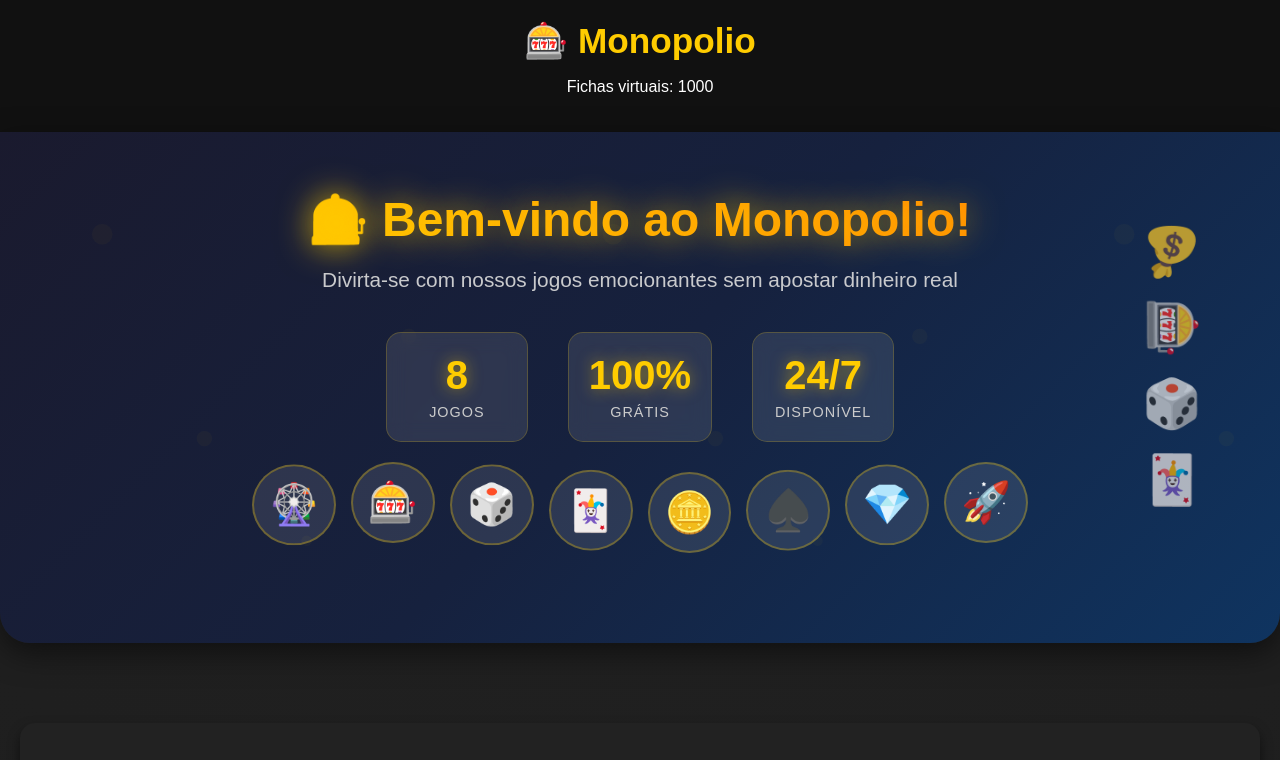
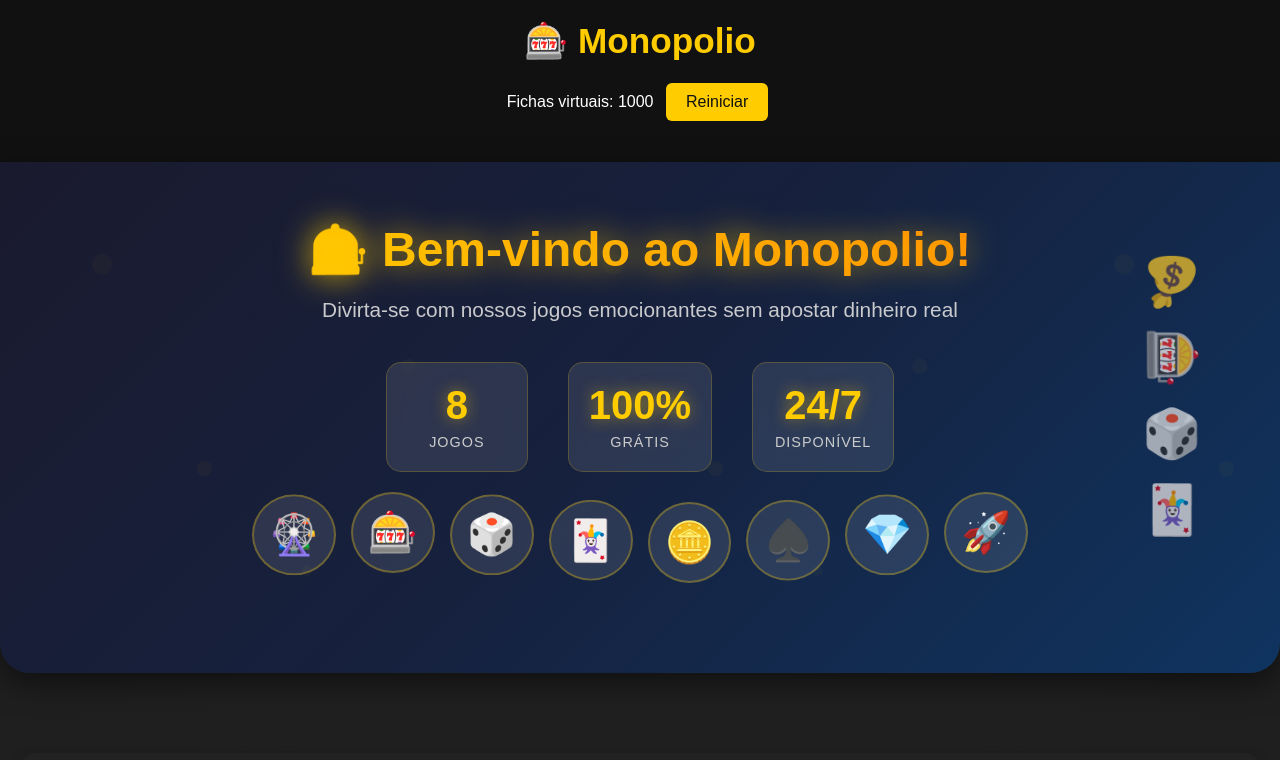
Before and after one commit to z12guilherme/Monopolio, a plain HTML site: page index.html in a window 1280 px wide. Shown: the top 760 px of the page. Drawn offline with Linux system fonts and the light colour scheme.

Commit message:
Add files via upload

```diff
--- a/index.html
+++ b/index.html
@@ -9,7 +9,10 @@
 <body>
 <header>
   <h1>🎰 Monopolio</h1>
-  <p>Fichas virtuais: <span id="chips">1000</span></p>
+  <p>
+    Fichas virtuais: <span id="chips">1000</span>
+    <button id="resetChips" title="Reiniciar fichas para 1000" style="margin-left:8px;">Reiniciar</button>
+  </p>
 </header>
 
 <!-- Hero Section -->
@@ -249,5 +252,41 @@
 <script src="script/script.js"></script>
 <script src="script/mines.js"></script>
 <script src="script/plinko.js"></script>
+<!-- script para gerenciar/reiniciar fichas virtuais -->
+<script>
+// Mantém fichas em localStorage sob a chave 'monopolio_chips' e permite reiniciar para 1000
+(function(){
+  const CHIPS_KEY = 'monopolio_chips';
+  const DEFAULT_CHIPS = 1000;
+  const chipsEl = document.getElementById('chips');
+  const resetBtn = document.getElementById('resetChips');
+
+  function loadChips(){
+    const stored = localStorage.getItem(CHIPS_KEY);
+    const value = stored !== null ? parseInt(stored, 10) : DEFAULT_CHIPS;
+    if (chipsEl) chipsEl.textContent = isNaN(value) ? DEFAULT_CHIPS : value;
+  }
+
+  function saveChips(value){
+    const v = Number.isFinite(Number(value)) ? Math.max(0, Math.floor(Number(value))) : DEFAULT_CHIPS;
+    localStorage.setItem(CHIPS_KEY, String(v));
+    if (chipsEl) chipsEl.textContent = v;
+  }
+
+  // Expor funções globais para outros scripts usarem
+  window.setChips = saveChips;
+  window.getChips = () => Number(localStorage.getItem(CHIPS_KEY) || DEFAULT_CHIPS);
+
+  if (resetBtn) {
+    resetBtn.addEventListener('click', function(){
+      if(!confirm('Deseja reiniciar suas fichas para ' + DEFAULT_CHIPS + ' fichas?')) return;
+      saveChips(DEFAULT_CHIPS);
+    });
+  }
+
+  // Inicializa ao carregar
+  loadChips();
+})();
+</script>
 </body>
 </html>
```
Also changed, not shown: 1 other file.
